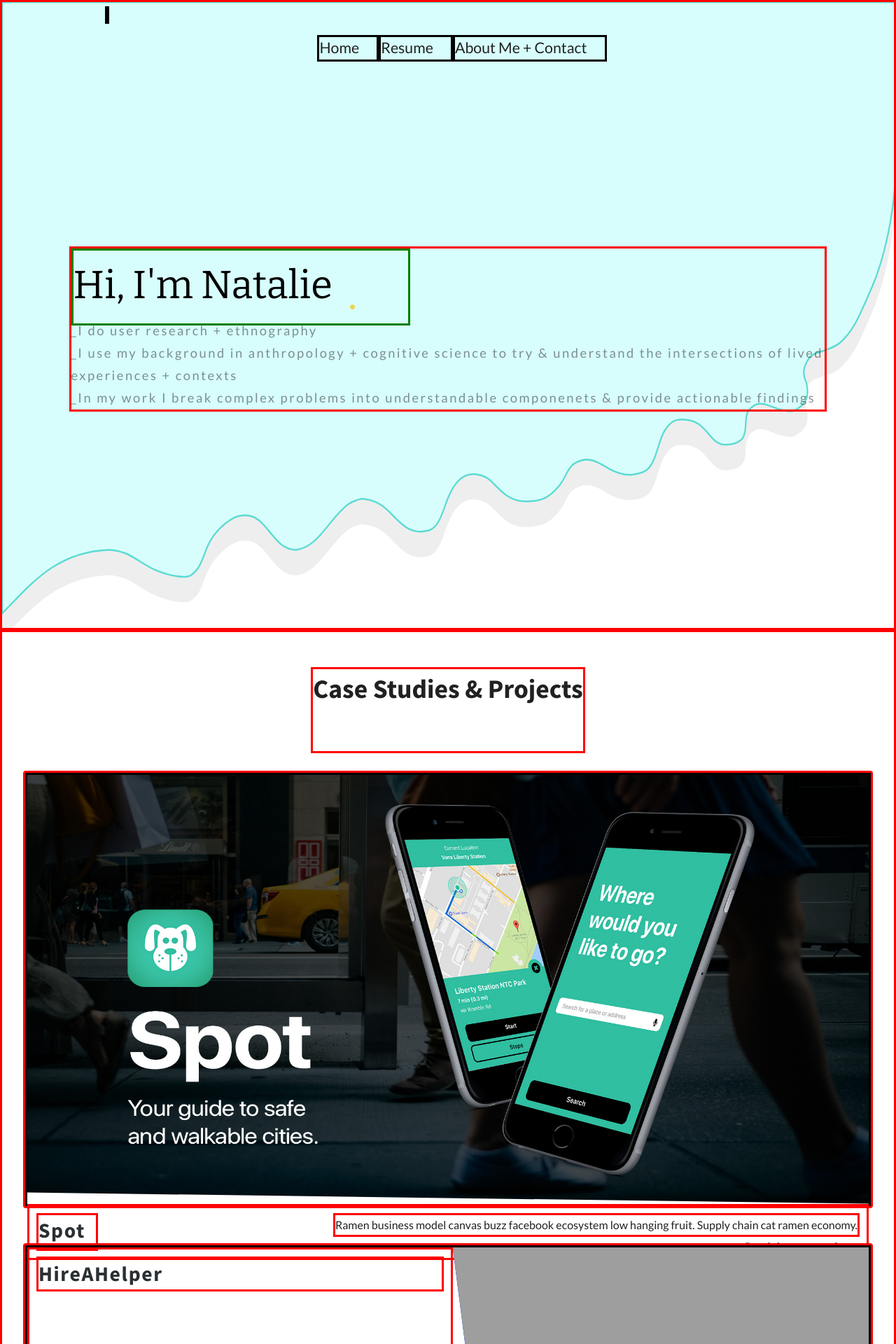
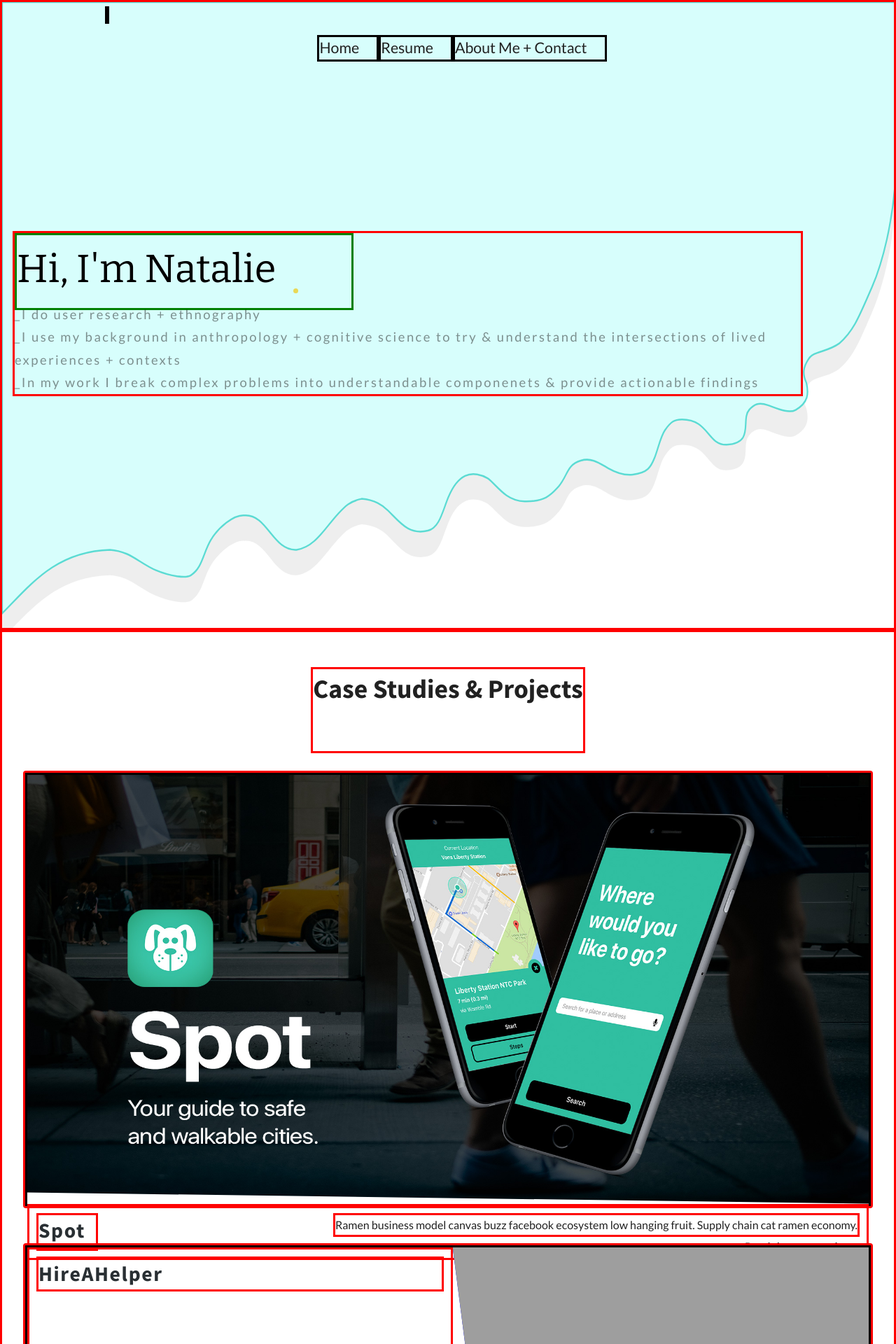
Before and after one commit to NatUXR/natuxr.github.io, a Jekyll site: the page built from index.html, in a window 1280 px wide. Shown: the top 1920 px of the page at 70% size. Built offline with Jekyll 4.4.1, drawn with Linux system fonts in a browser that asks for light colours.

Commit message:
Update index.sass

```diff
--- a/_sass/2-layouts/index.sass
+++ b/_sass/2-layouts/index.sass
@@ -31,9 +31,10 @@
       display: flex
       flex-direction: column
       justify-content: center
-      width: 85%
+      //width: 85%
       //text-align: left
-      margin: 55px 15px 15px 15px
+      //margin: 55px 15px 15px 15px
+      margin: 10px 130px 15px 15px
       //padding-top: 50px
 
       .name
```
